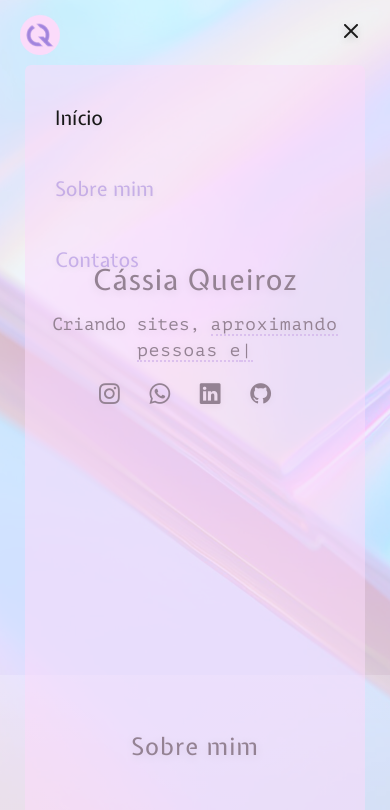
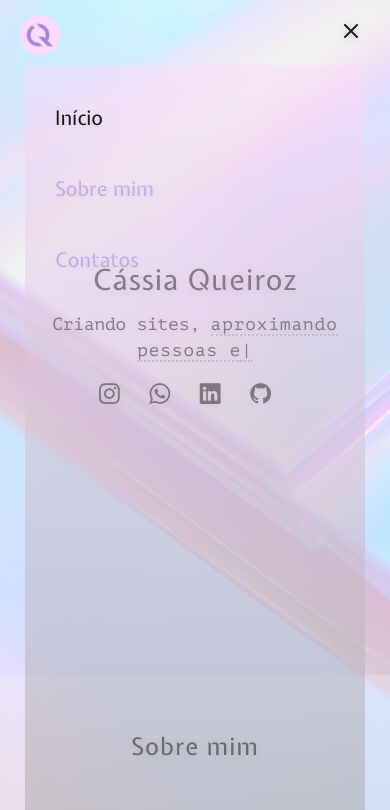
Before and after one commit to cassiaqueiroz/cassiacodelab, a website: page index.html in a window 390 px wide. Both pictures are taken after a click on the icon 346 px from the left and 34 px from the top of the page. Shown: the top 810 px of the page. Drawn offline with nearby package versions, Linux system fonts and the light colour scheme.

Commit message:
Change color combinations on details to match logo

```diff
--- a/assets/css/main.css
+++ b/assets/css/main.css
@@ -251,7 +251,7 @@ h6 {
     overflow-y: auto;
     transition: 0.3s;
     z-index: 9998;
-    background: rgba(251, 219, 250, 0.55);
+    background: linear-gradient(rgba(251, 219, 250, 0.55), rgba(169, 169, 169, 0.55));
   }
 
   .navmenu li {
```
